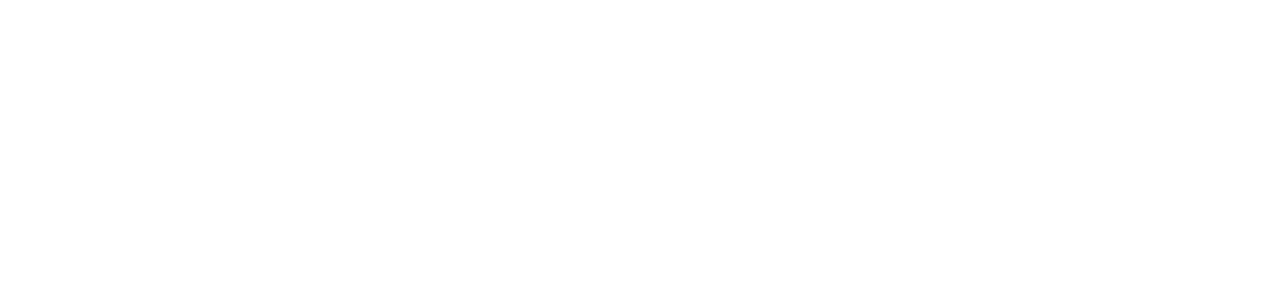
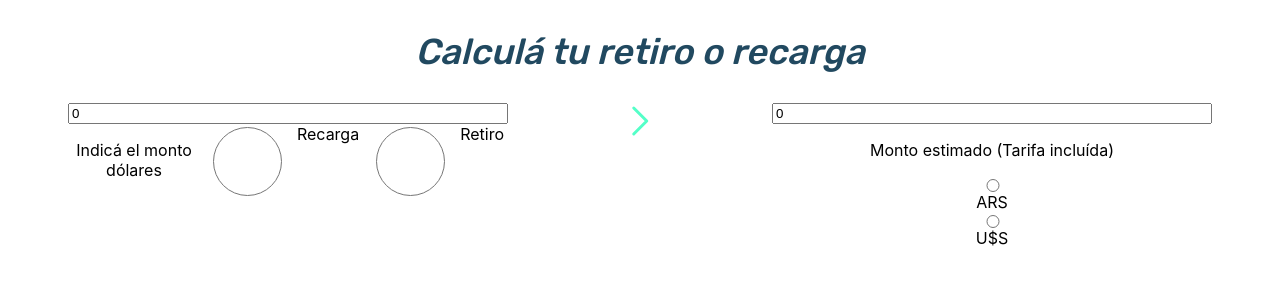
Before and after one commit to jonathanlevrero/NubiProyecto, a React (Create React App) app in the folder nubilanding/: page / in a window 1280 px wide. Shown: the top 300 px of the page. Built offline with nearby package versions, Linux system fonts and the light colour scheme.

Commit message:
empezando seccion de calculadora, agregue titulo e inputs

```diff
--- a/nubilanding/package.json
+++ b/nubilanding/package.json
@@ -6,6 +6,7 @@
     "@testing-library/jest-dom": "^4.2.4",
     "@testing-library/react": "^9.5.0",
     "@testing-library/user-event": "^7.2.1",
+    "node-sass": "^4.13.1",
     "react": "^16.13.0",
     "react-dom": "^16.13.0",
     "react-scripts": "3.4.0"
--- a/nubilanding/src/App.css
+++ /dev/null
@@ -1 +0,0 @@
-@import url('https://fonts.googleapis.com/css?family=Roboto:400,500|Rubik:400,500&display=swap');
--- a/nubilanding/src/App.js
+++ b/nubilanding/src/App.js
@@ -1,10 +1,10 @@
 import React from 'react';
-import './App.css';
+import Calculadora from './components/calculadora/calculadora'
 
 function App() {
   return (
-    <div className="App">
-
+    <div>
+      <Calculadora />
     </div>
   );
 }
--- /dev/null
+++ b/nubilanding/src/components/calculadora/calculadora.js
@@ -0,0 +1,42 @@
+import React from 'react';
+import styles from '../calculadora/styles.module.scss';
+import Flecha from '../../assets/ic_calculator_arrow.svg'
+
+class Calculadora extends React.Component {
+    render () {
+        return(
+            <div className= {styles.contenedor}>
+                <div>
+                    <h2 className= {styles.titulo}>Calculá tu retiro o recarga</h2>
+                </div>
+
+                <div className= {styles.calculadora}>
+                    <div className= {styles.seccion}>
+                        <input type='text' value= '0'/>
+                        <div className= {styles.selectores}>
+                            <p>Indicá el monto dólares</p>
+                            <input type="radio" id="recarga" value="recarga"/>
+                            <label htmlFor="recarga">Recarga</label>
+                            <input type="radio" id="retiro" name="gender" value="retiro"/>
+                            <label htmlFor="retiro">Retiro</label>
+                        </div>
+                    </div>
+                    <div className= {styles.flecha}>
+                        <img src= {Flecha} />
+                    </div>
+                    <div className= {styles.seccion}>
+                        <input type='text' value= '0'/>
+                        <div className= {styles.selectores}></div>
+                            <p>Monto estimado (Tarifa incluída)</p>
+                            <input type="radio" id="pesos" value="pesos"/>
+                            <label htmlFor="pesos">ARS</label>
+                            <input type="radio" id="dolares" name="gender" value="dolares"/>
+                            <label htmlFor="dolares">U$S</label>
+                        </div>
+                    </div>
+            </div>
+        )
+    }
+}
+
+export default Calculadora;
--- /dev/null
+++ b/nubilanding/src/components/calculadora/styles.module.scss
@@ -0,0 +1,55 @@
+.contenedor {
+    width: 100%;
+    text-align: center;
+}
+
+.titulo {
+    font-family: 'Rubik';
+    font-size: 36px;
+    font-style: italic;
+    font-weight: 500;
+    text-align: center;
+    color: #214960;
+}
+
+.calculadora {
+    width: 100%;
+    display: flex;
+}
+
+.seccion {
+    width: 45%;
+    display: flex;
+    flex-direction: column;
+    align-items: center;
+}
+
+.seccion input {
+    width: 75%;
+}
+
+.selectores {
+    width: 75%;
+    display: flex;
+}
+
+.selectores p {
+    width: 100%;
+}
+
+.flecha {
+    width: 10%;
+}
+.boton {
+    margin-top: 15px;
+    font-family: 'Roboto';
+    font-size: 18px;
+    font-weight: 500;
+    text-align: center;
+    color: #ffffff;
+    background-color: #567efb;
+    border-radius: 30px;
+    border: transparent;
+    width: 42%;
+    height: 60px;
+}
--- a/nubilanding/src/index.css
+++ b/nubilanding/src/index.css
@@ -1,3 +1,4 @@
+@import url('https://fonts.googleapis.com/css?family=Roboto:400,500|Rubik:400,500&display=swap');
 body {
   margin: 0;
   font-family: -apple-system, BlinkMacSystemFont, 'Segoe UI', 'Roboto', 'Oxygen',
```
Also changed, not shown: nubilanding/src/assets/ic_calculator_arrow.svg (added), 1 other file (tests, documents, lock files or other folders).
